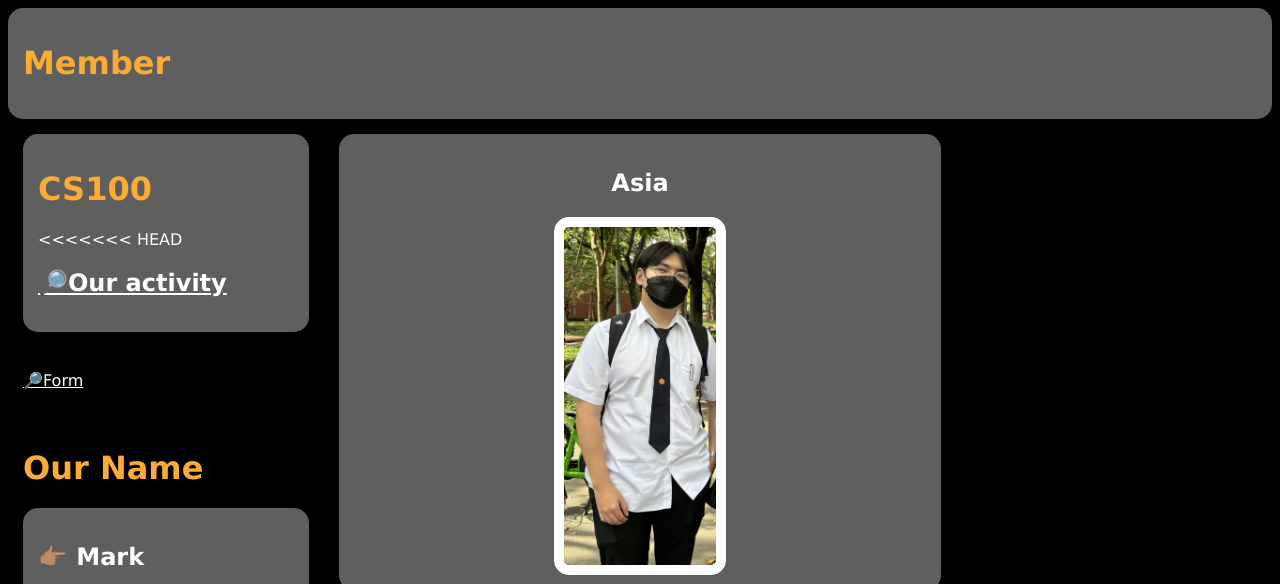
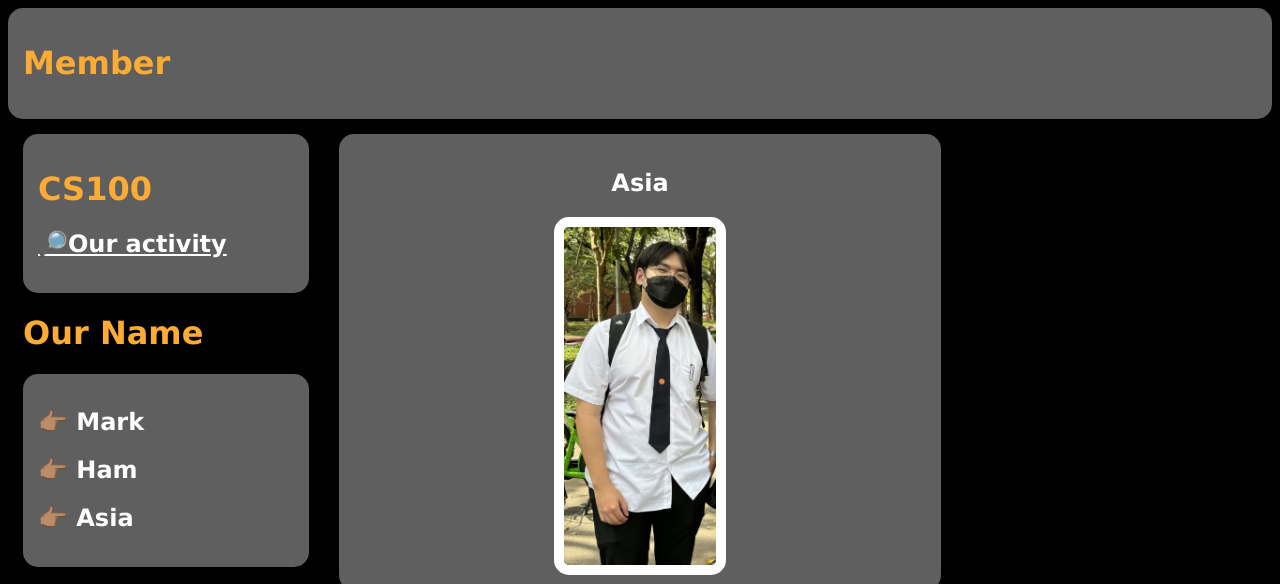
Before and after one commit to Thanakritpiboonsawat/CS100-Project-G60, a plain HTML site: page html/Member Asia.html in a window 1280 px wide. Shown: the top 584 px of the page. Drawn offline with Linux system fonts and the light colour scheme.

Commit message:
Update Member Asia.html

```diff
--- a/html/Member Asia.html
+++ b/html/Member Asia.html
@@ -15,11 +15,9 @@
     <div class="col-3 col-s-3 menu">
       <ul>
         <li><div><h1 style="color: rgb(252, 172, 52) ; ">CS100</h1></div>
-<<<<<<< HEAD
+
           <div><h2><a href="/html/OurAcitivities.html" style="color: white;">🔎Our activity</a></div></li></h2>
-=======
-        <div><a href="/html/OurAcitivities.html" style="color: white;">🔎Form</a></div></li>
->>>>>>> 2bbb04e09b6545a782ae6b11511949db0365202c
+
 
             <h1 style="color: rgb(252, 172, 52) ; "> Our Name</h1>
             <li> <h2>👉🏽 Mark </h2>
```
